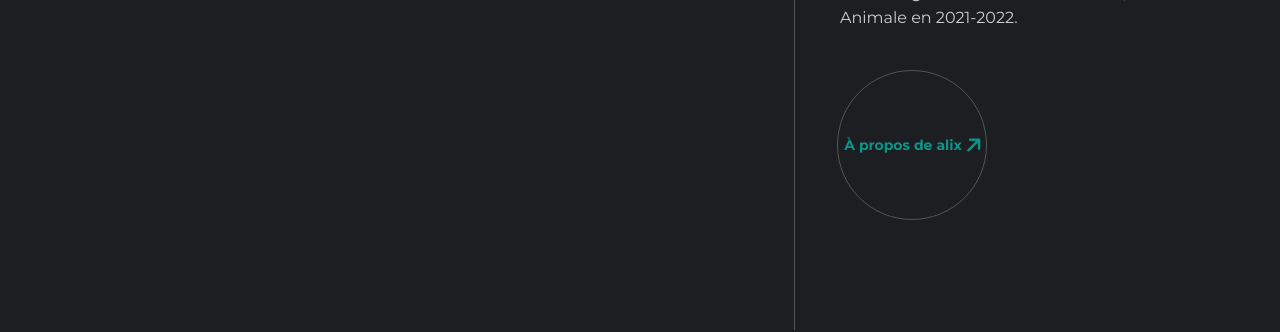
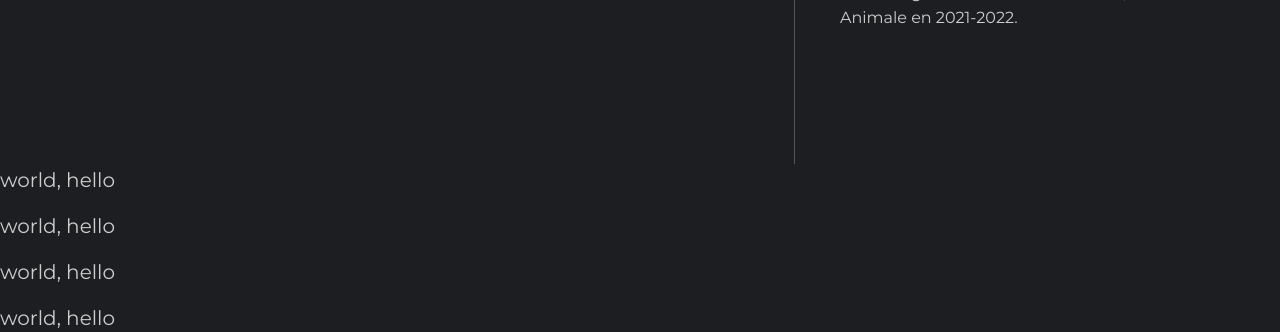
Before and after one commit to PilcodeurDev/GoReconnect, a React (Vite) app: page / in a window 1280 px wide. Shown: the part 2872-3204 px from the top of the page. Built offline with nearby package versions, Linux system fonts and the light colour scheme.

Commit message:
add a button display condition if the path is defined

```diff
--- /dev/null
+++ b/src/components/button/QuiJeSuisButton.jsx
@@ -0,0 +1,23 @@
+/**
+ * The external imports
+ */
+import { FontAwesomeIcon } from "@fortawesome/react-fontawesome";
+import { faArrowRight } from "@fortawesome/free-solid-svg-icons";
+import { Link } from "react-router-dom";
+
+import PropTypes from 'prop-types';
+
+export default function QuiJeSuisButton({ path }) {
+  return (
+    <div className="btnInfo">
+      <Link to={path} className="buttonQuiJeSuis">
+        <span className="textButton">À propos de alix</span>
+        <FontAwesomeIcon className="rotate" icon={faArrowRight} />
+      </Link>
+    </div>
+  );
+}
+
+QuiJeSuisButton.propTypes = {
+  path: PropTypes.string.isRequired,
+};
--- a/src/components/quiJeSuis/QuiJeSuis.jsx
+++ b/src/components/quiJeSuis/QuiJeSuis.jsx
@@ -1,17 +1,13 @@
-/**
- * The external imports
- */
-import { Link } from "react-router-dom";
-import { FontAwesomeIcon } from "@fortawesome/react-fontawesome";
-import { faArrowRight } from "@fortawesome/free-solid-svg-icons";
-
 /**
  * The internal imports
  */
 import "./QuiJeSuis.css";
 import { alix } from "../../assets/index";
+import QuiJeSuisButton from "../button/QuiJeSuisButton";
 
 export default function QuiJeSuis() {
+const pathBtn = "/#";
+
   return (
     <section id="quiJeSuis">
       <div className="container">
@@ -40,18 +36,8 @@
                 professionnelle et me former à la kinésiologie animalière en
                 Touraine, à l'école Âme Animale en 2021-2022.
               </p>
-              <div className="btnInfo">
-                <Link
-                  to="/qui_suis_je"
-                  className="buttonQuiJeSuis"
-                >
-                  <span className="textButton">À propos de alix</span>
-                  <FontAwesomeIcon
-                    className="rotate"
-                    icon={faArrowRight}
-                  />
-                </Link>
-              </div>
+              {(pathBtn !== "/#") && <QuiJeSuisButton path={pathBtn} />
+              }
             </div>
           </div>
         </div>
```
